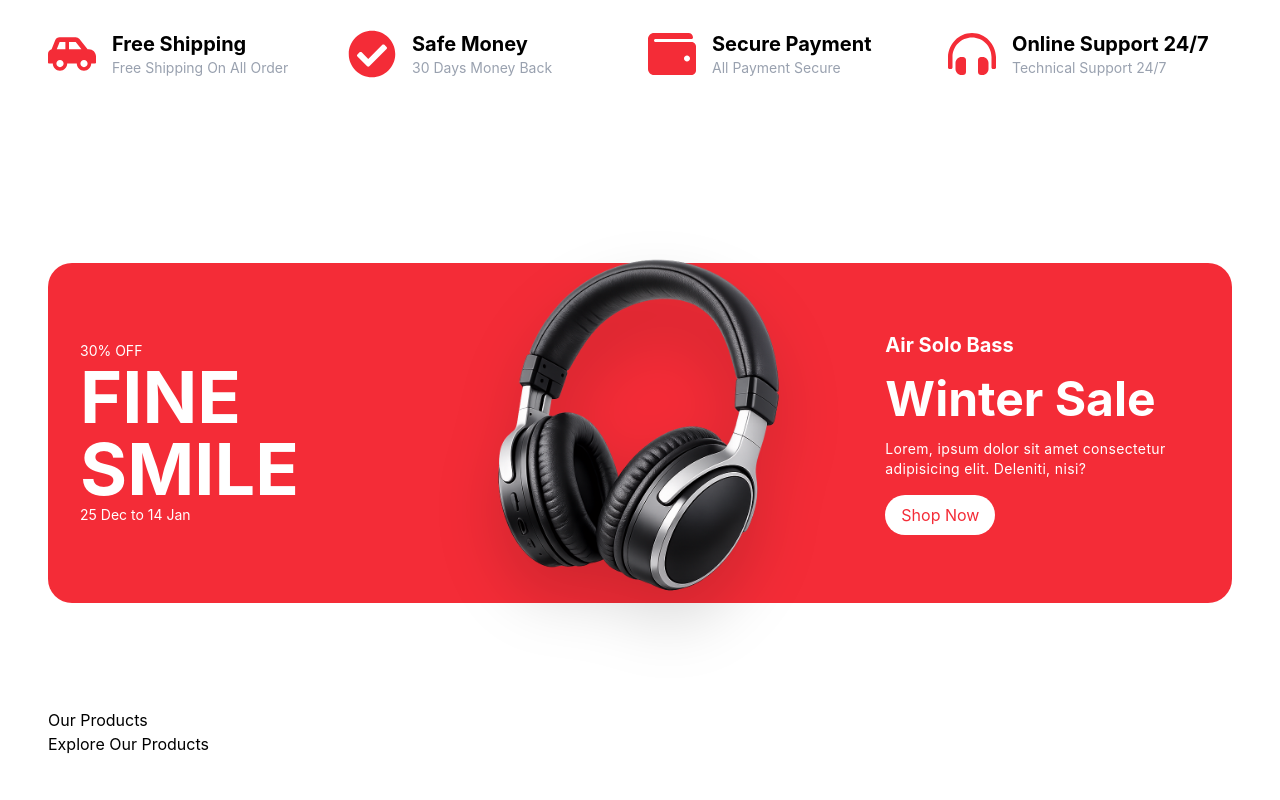
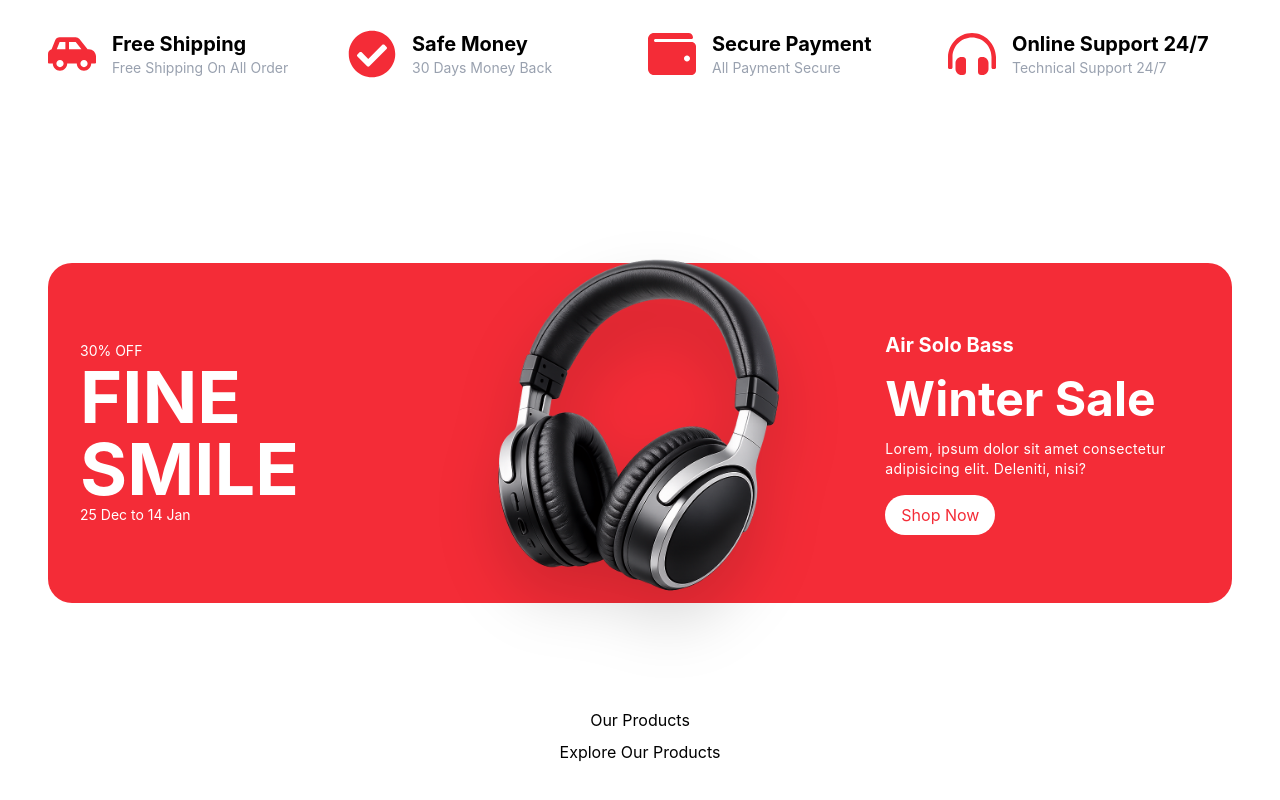
Before and after one commit to kaxadeveloper/Ecommerce, a React (Vite) app: page / in a window 1280 px wide. Shown: the part 1544-2344 px from the top of the page. Before the commit the page ends 2300 px from the top, so only its background shows below. Built offline with nearby package versions, Linux system fonts and the light colour scheme.

Commit message:
add styles

```diff
--- a/src/components/Shared/Heading.jsx
+++ b/src/components/Shared/Heading.jsx
@@ -2,7 +2,7 @@ import React from 'react'
 
 const Heading = ({ title, subtitle }) => {
     return (
-        <div>
+        <div className='text-center mb-10 max-w-[600px] mx-auto space-y-2'>
            <h1>{title}</h1>
            <p>{subtitle}</p>
         </div>
```
